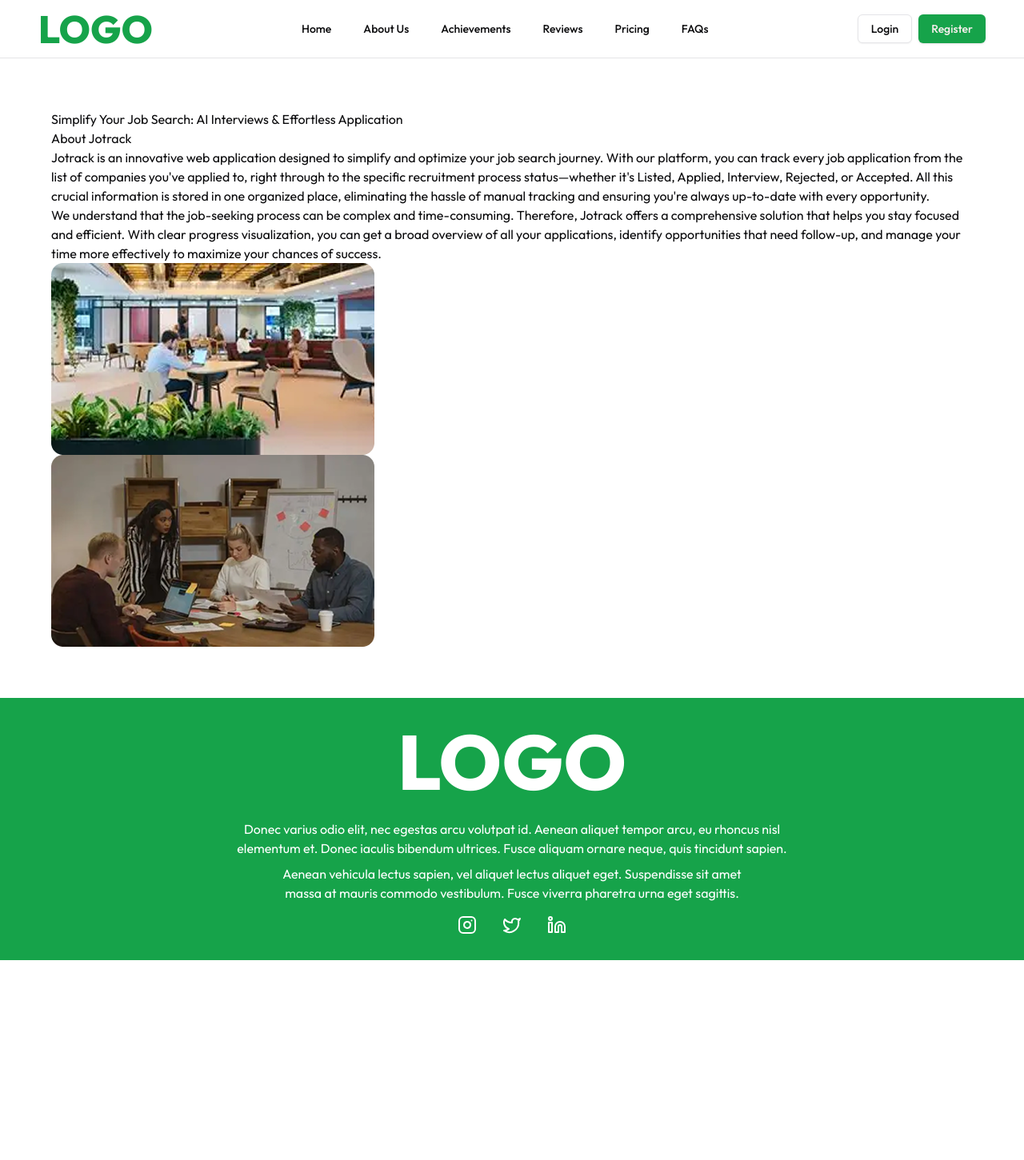
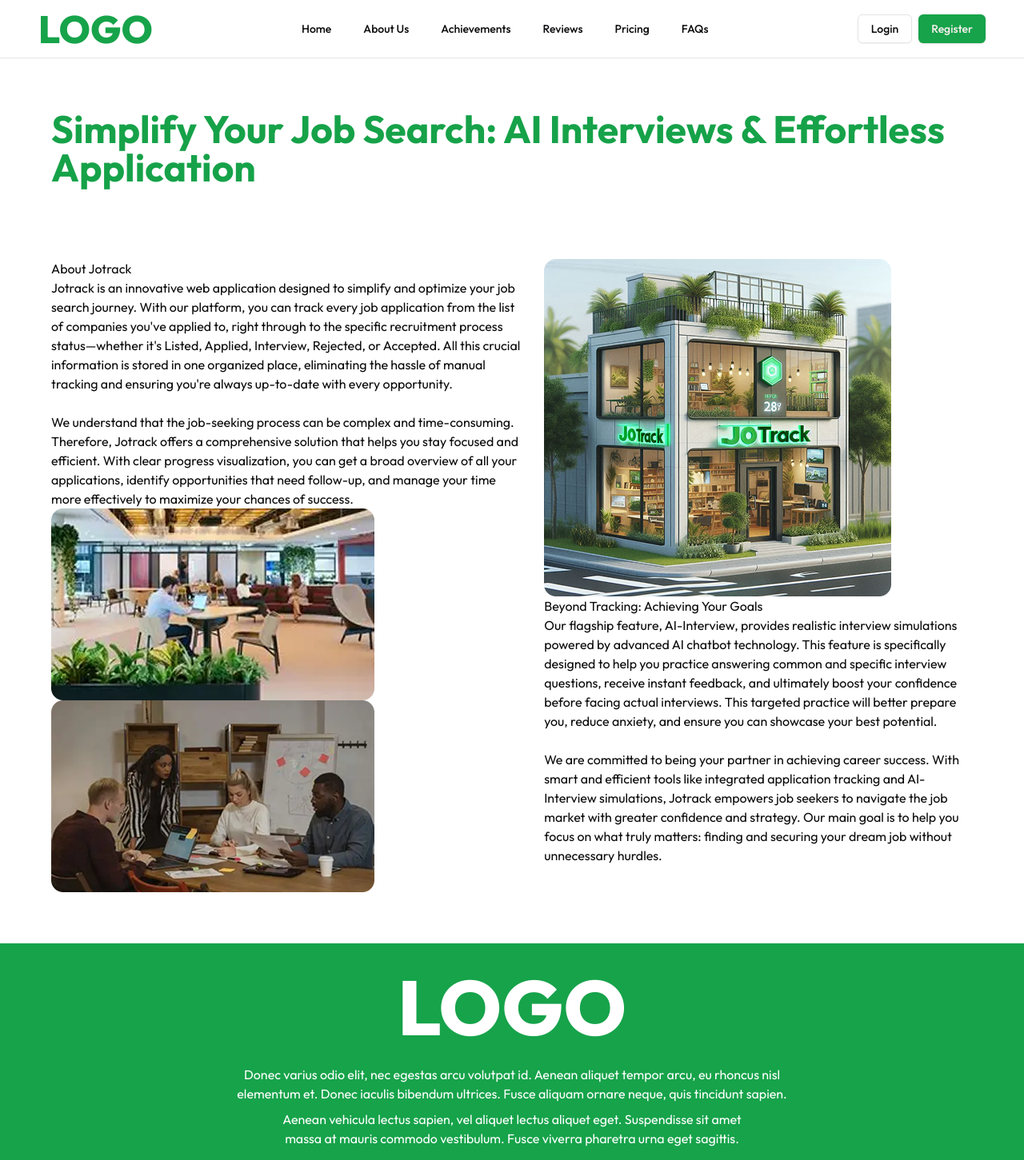
Before and after one commit to masadamsahid/nextjs-jobtracker-app, a Next.js app: page /about-us in a window 1280 px wide. Shown: the top 1451 px of the page at 80% size. Before the commit the page ends 1201 px from the top, so only its background shows below. Built offline with nearby package versions, Linux system fonts and the light colour scheme.

Commit message:
Add Styling at About Us Header & Add About Us Content

```diff
--- a/src/app/about-us/page.tsx
+++ b/src/app/about-us/page.tsx
@@ -15,18 +15,20 @@ const AboutUs = () => {
       <main className="container mx-auto">
         <section id="about-us" className="p-6 sm:p-16">
           <div className="about-us-container">
-            <div className="about-us-header">
-              <div className="about-us-title">
+            <div className="about-us-header text-left">
+              <div className="about-us-title text-[#16A249] font-bold text-5xl">
                 <h1>Simplify Your Job Search: AI Interviews & Effortless Application</h1>
               </div>
             </div>
 
+            <div className="content-container flex flex-row gap-[26px] mt-[91px]">
               <div className="about-us-content">
                 <div className="content-title">
                   <h1>About Jotrack</h1>
                 </div>
                 <div className="content-description">
                   <p>Jotrack is an innovative web application designed to simplify and optimize your job search journey. With our platform, you can track every job application from the list of companies you've applied to, right through to the specific recruitment process status—whether it's Listed, Applied, Interview, Rejected, or Accepted. All this crucial information is stored in one organized place, eliminating the hassle of manual tracking and ensuring you're always up-to-date with every opportunity.</p>
+                  <br />
                   <p>We understand that the job-seeking process can be complex and time-consuming. Therefore, Jotrack offers a comprehensive solution that helps you stay focused and efficient. With clear progress visualization, you can get a broad overview of all your applications, identify opportunities that need follow-up, and manage your time more effectively to maximize your chances of success.</p>
                 </div>
                 <div className="content-image">
@@ -34,6 +36,25 @@ const AboutUs = () => {
                   <img src="/gallery-2.png" alt="Content Image" />
                 </div>
               </div>
+
+              <div className="about-us-content">
+                <div className="content-image">
+                  <img src="/gallery-3.png" alt="Content Image" />
+                </div>
+
+                <div className="content-title">
+                  <h1>Beyond Tracking: Achieving Your Goals</h1>
+                </div>
+
+                <div className="content-description">
+                  <p>Our flagship feature, AI-Interview, provides realistic interview simulations powered by advanced AI chatbot technology. This feature is specifically designed to help you practice answering common and specific interview questions, receive instant feedback, and ultimately boost your confidence before facing actual interviews. This targeted practice will better prepare you, reduce anxiety, and ensure you can showcase your best potential.</p>
+                  <br />
+                  <p>We are committed to being your partner in achieving career success. With smart and efficient tools like integrated application tracking and AI-Interview simulations, Jotrack empowers job seekers to navigate the job market with greater confidence and strategy. Our main goal is to help you focus on what truly matters: finding and securing your dream job without unnecessary hurdles.</p>
+                </div>
+
+              </div>
+            </div>
+
           </div>
         </section>
       </main>
```
Also changed, not shown: public/gallery-3.png (added). Lines whose indentation alone changed are shown as unchanged.
